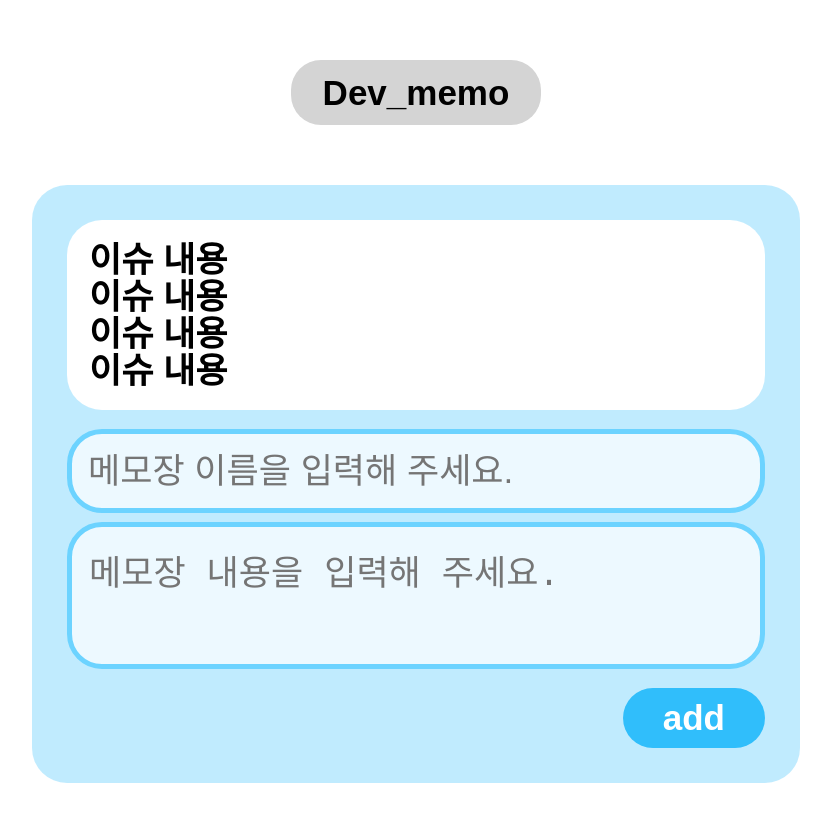
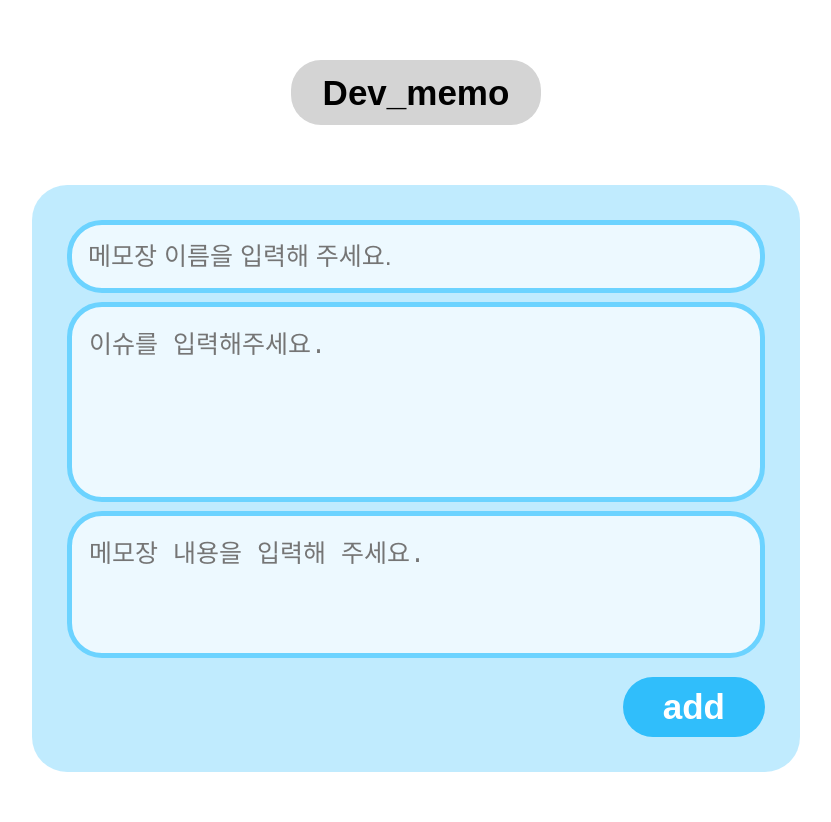
Before and after one commit to 24-Summer-Open-Source-SW/devo, a React (Create React App) app: page /memo/add in a window 1280 px wide. Shown: the top 822 px of the page, without its empty margins (224-1055 px from the left). Built offline with nearby package versions, Linux system fonts and the light colour scheme.

Commit message:
feat : many

```diff
--- a/package.json
+++ b/package.json
@@ -9,8 +9,11 @@
     "react": "^18.3.1",
     "react-dom": "^18.3.1",
     "react-icons": "^5.2.1",
+    "react-markdown": "^9.0.1",
     "react-router-dom": "^6.24.1",
     "react-scripts": "5.0.1",
+    "react-syntax-highlighter": "^15.5.0",
+    "remark-gfm": "^4.0.0",
     "styled-components": "^6.1.11",
     "web-vitals": "^2.1.4"
   },
--- a/src/components/detailedMemo/MemoIssue.js
+++ b/src/components/detailedMemo/MemoIssue.js
@@ -1,4 +1,7 @@
+import { useState, useEffect } from 'react';
 import styled from 'styled-components';
+import ReactMarkdown from'react-markdown';
+
 
 const Content=styled.div`
   padding: 25px;
@@ -9,11 +12,28 @@ const Content=styled.div`
 `;
 
 function MemoIssue({issueContent}){
+    const [data, setData]=useState(null);
+    const [issueData,setIssueData]=useState<string>({issueContent})
+
+    // useEffect(()=>{
+    //     const storedData=localStorage.getItem('issue')
+    //     if (storedData){
+    //         setData(storedData);
+    //     }
+    // },[]);
+    useEffect(()=>{
+        const storedData=localStorage.getItem('issue')
+        if (storedData){
+            setIssueData(storedData);
+        }
+    },[]);
 
     return(
         <>
             <Content>
-                {issueContent}
+                <ReactMarkdown>
+                    {issueContent}
+                </ReactMarkdown>
             </Content>
         </>
     )
--- a/src/components/join/JoinItems.js
+++ b/src/components/join/JoinItems.js
@@ -39,7 +39,7 @@ function JoinItems() {
           <InputArea
             id="inputArea"
             type="text"
-            placeholder="아이디를 입력해주세요"
+            placeholder="ID를 입력해주세요"
             value={id}
             onChange={(e) => setId(e.target.value)}
           />
@@ -49,7 +49,7 @@ function JoinItems() {
           <InputArea
             id="inputArea"
             type="text"
-            placeholder="repository issue URL을 입력해주세요."
+            placeholder="Repository issue URL을 입력해주세요."
             value={url}
             onChange={(e) => setUrl(e.target.value)}
           />
--- a/src/components/login/LoginItems.js
+++ b/src/components/login/LoginItems.js
@@ -29,7 +29,7 @@ function LoginItems() {
       <LoginBox>
         <InputBox>
           <p>ID</p>
-          <InputArea id="inputArea" type="text" placeholder="아이디를 입력해주세요" />
+          <InputArea id="inputArea" type="text" placeholder="ID를 입력해주세요" />
         </InputBox>
         <ButtonBox>
           <LoginButton onClick={handleLogin}>Login</LoginButton>
--- a/src/pages/detailedMemo/index.js
+++ b/src/pages/detailedMemo/index.js
@@ -1,5 +1,7 @@
 import { useNavigate } from 'react-router-dom';
 import styled from 'styled-components';
+import ReactMarkdown from'react-markdown';
+
 
 import Header from '../../components/Header';
 import MemoIssue from '../../components/detailedMemo/MemoIssue';
@@ -67,8 +69,9 @@ const MemoDeleteButton=styled.button`
   }
 `;
 function DetailedMemo() {
-  let testName=localStorage.getItem('memoTitle');
-  let testMemo=localStorage.getItem('memoContents');
+  let Name=localStorage.getItem('memoTitle');
+  let Memo=localStorage.getItem('memoContents');
+  let Issue=localStorage.getItem('memoIssue');
   const navigate=useNavigate()
 
   const deleteMemo = () => {
@@ -78,17 +81,21 @@ function DetailedMemo() {
     alert('메모가 삭제되었습니다.')
     navigate('/memo')
   };
+  const mdIssueContents=`${Issue}`;
 
   return (
       <>
         <Container>
           <Header />
           <MemoContainer>
-            <MemoIcon testName={testName}/>
+            <MemoIcon testName={Name}/>
             <MemoDetail>
               <p id='detailHeader'>issue</p>
-              <MemoIssue issueContent='issue test text 입니다~' />
-              <MemoContent memoContent={testMemo} />
+              <ReactMarkdown>
+                {mdIssueContents}
+              </ReactMarkdown>
+              <MemoIssue issueContent={Issue} />
+              <MemoContent memoContent={Memo} />
               <MemoDeleteButton
                 onClick={deleteMemo}
               >delete</MemoDeleteButton>
--- a/src/pages/memo/addMemo/index.js
+++ b/src/pages/memo/addMemo/index.js
@@ -1,14 +1,20 @@
 import styled from "styled-components";
 import {Link, useNavigate} from "react-router-dom";
-import {useState} from "react";
+import ReactMarkdown from'react-markdown';
+import React, {useState} from "react";
 
 function AddMemo() {
     const [memoTitle, setMemoTitle] = useState('')
+    const [memoIssue,setMemoIssue] = useState('')
     const [memoContents, setMemoContents] =useState('')
     let navigate = useNavigate()
 
     const handleTitle = (e)=>{
         setMemoTitle(e.target.value)
+    }
+
+    const handleIssue = (e)=>{
+        setMemoIssue(e.target.value)
     }
 
     const handleContents =(e)=>{
@@ -18,8 +24,12 @@ function AddMemo() {
     const  handleSubmit =()=>{
         navigate('/memo')
         localStorage.setItem('memoTitle', memoTitle);
+        localStorage.setItem('memoIssue',memoIssue)
         localStorage.setItem('memoContents', memoContents);
     }
+
+    const issueContents=localStorage.getItem('memoIssue');
+    const mdIssueContents=`${issueContents}`;
 
   return (
     <>
@@ -34,16 +44,20 @@ function AddMemo() {
         </Wrapper>
         <Container>
             <ContentsBox>
-                <IssueBox>
+                {/* <IssueBox>
                     <p>이슈 내용</p>
                     <p>이슈 내용</p>
                     <p>이슈 내용</p>
                     <p>이슈 내용</p>
-                </IssueBox>
+                </IssueBox> */}
                 <InputBox>
                     <TitleInput
                         onChange={handleTitle}
                         placeholder={'메모장 이름을 입력해 주세요.'}/>
+                    <IssueInput
+                            onChange={handleIssue}
+                            placeholder={'이슈를 입력해주세요.'}
+                        />
                     <ContentsInput
                         onChange={handleContents}
                         placeholder={'메모장 내용을 입력해 주세요.'}/>
@@ -66,7 +80,7 @@ const Wrapper = styled.div`
 const Container = styled.div`
     display: flex;
     justify-content: center;
-
+    font-size: 15px;
 `;
 const MainBtn = styled.div`
     background:#D4D4D4;
@@ -97,19 +111,19 @@ const ContentsBox = styled.div`
     flex-wrap: wrap;
     gap: 1.5vw;
 `;
-const IssueBox = styled.div`
-    padding: 20px;
-    width: 100%;
-    /* height: 30%; */
-    background: white;
-    border-radius: 35px;
-    text-align: left;
-    p{
-        font-size: 35px;
-        font-weight: 800;
-        margin: 2px;
-    }
-`;
+// const IssueBox = styled.div`
+//     padding: 20px;
+//     width: 100%;
+//     /* height: 30%; */
+//     background: white;
+//     border-radius: 35px;
+//     text-align: left;
+//     p{
+//         font-size: 35px;
+//         font-weight: 800;
+//         margin: 2px;
+//     }
+// `;
 const InputBox=styled.div`
     display: flex;
     flex-direction: column;
@@ -119,6 +133,7 @@ const InputBox=styled.div`
     gap: 0.7vw;
     width: 100%;
 
+    font-size: 20px;
 `;
 const AddBtn = styled.button`
     display: flex;
@@ -149,11 +164,38 @@ const TitleInput = styled.input`
 
     background: #EDF9FF;
     color: #2B7697;
-    font-size: 35px;
+    font-size: 25px;
     font-weight: 400;
     outline: none;
     padding-left: 16px;
 `;
+
+const IssueInput = styled.textarea`
+    /* padding-left: 16px; */
+    padding: 17px;
+
+    width: 100%;
+    min-height: 200px ;
+
+    border-radius: 35px ;
+    border: solid 5px #6CD3FF;
+
+    color: #2B7697;
+    background: #EDF9FF;
+
+    font-size: 25px;
+    font-weight: 400;
+
+    outline: none;
+    resize: none;
+    overflow: scroll;
+    ::-webkit-scrollbar {
+        display: none;
+    }
+    -ms-overflow-style: none;
+    scrollbar-width: none;
+`;
+
 const ContentsInput = styled.textarea`
     /* padding-left: 16px; */
     padding: 17px;
@@ -166,7 +208,8 @@ const ContentsInput = styled.textarea`
 
     color: #2B7697;
     background: #EDF9FF;
-    font-size: 35px;
+
+    font-size: 25px;
     font-weight: 400;
 
     outline: none;
```
Also changed, not shown: 1 other file (tests, documents, lock files or other folders).
